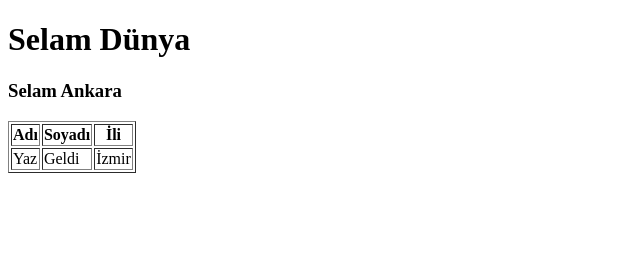
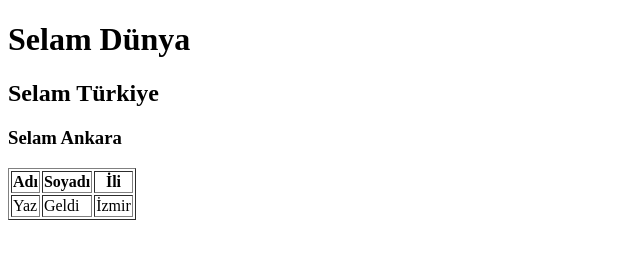
Before and after one commit to Alhbir/website2, a plain HTML site: page index.html in a window 1280 px wide. Shown: the whole page, without its empty margins (0-640 px from the left). Drawn offline with Linux system fonts and the light colour scheme.

Commit message:
Türkiye'ye selam

```diff
--- a/index.html
+++ b/index.html
@@ -6,6 +6,7 @@
     <meta name="viewport" content="width=device-width, initial-scale=1.0">
     <title>Git dene</title>
     <h1>Selam Dünya</h1>
+    <h2>Selam Türkiye</h2>
     <h3>Selam Ankara</h3>
     <table border="1">
         <th>Adı</th>
```
